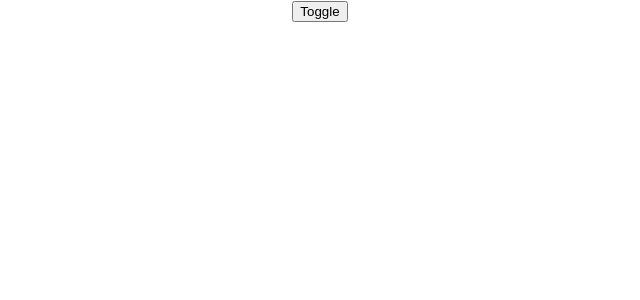
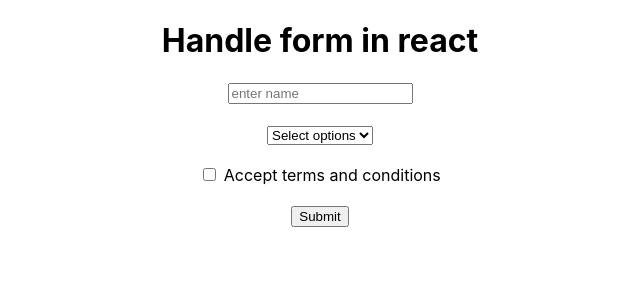
Before and after one commit to pawar789/react-code-step-by-step-youtube, a React (Create React App) app: page / in a window 1280 px wide. Shown: the top 300 px of the page, without its empty margins (320-960 px from the left). Built offline with nearby package versions, Linux system fonts and the light colour scheme.

Commit message:
#17 Handle Form | checkbox | input field | select

```diff
--- a/src/App.js
+++ b/src/App.js
@@ -1,13 +1,36 @@
 import "./App.css";
 import React, { useState } from "react";
 function App() {
-  const [status, setStatus] = useState(false);
+  const [name, setName] = useState("");
+  const [tnc, setTnc] = useState(false);
+  const [interest, setInterest] = useState("");
+  function getFormData(e) {
+    console.warn(name, tnc, interest);
+    e.preventDefault();
+  }
   return (
     <div className="App">
-      {status ? <h1>Hello World !</h1> : null}
-      {/* <button onClick={()=> setStatus(false)}>Hide</button>
-      <button  onClick={()=> setStatus(true)}>Show</button> */}
-      <button onClick={() => setStatus(!status)}>Toggle</button>
+      <h1>Handle form in react</h1>
+      <form onSubmit={getFormData}>
+        <input
+          type="text"
+          placeholder="enter name"
+          onChange={(e) => setName(e.target.value)}
+        />{" "}
+        <br /> <br />
+        <select onChange={(e) => setInterest(e.target.value)}>
+          <option>Select options</option>
+          <option>Marvel</option>
+          <option>DC</option>
+        </select>{" "}
+        <br /> <br />
+        <input
+          type="checkbox"
+          onChange={(e) => setTnc(e.target.checked)}
+        />{" "}
+        <span>Accept terms and conditions</span> <br /> <br />
+        <button type="submit">Submit</button>
+      </form>
     </div>
   );
 }
```
